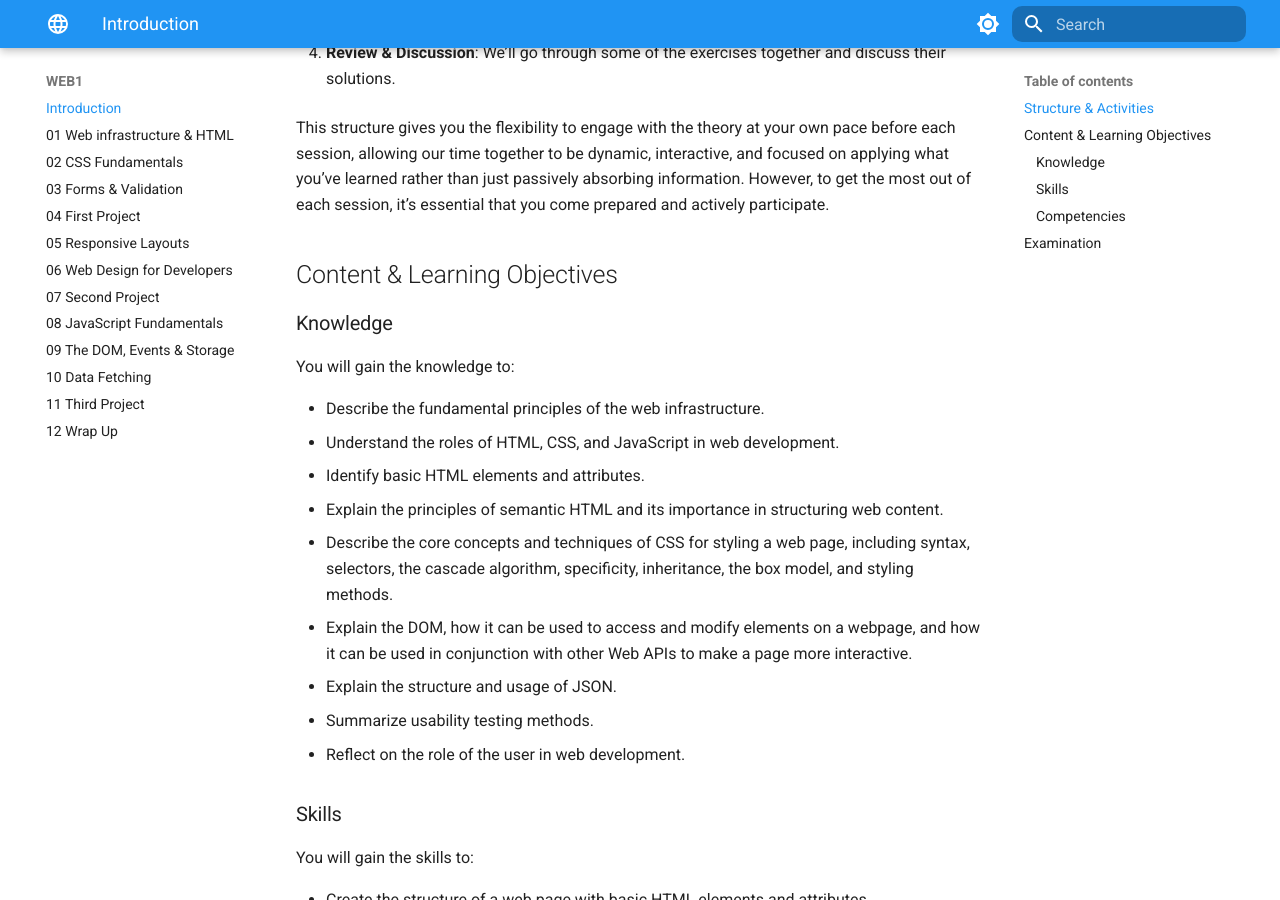
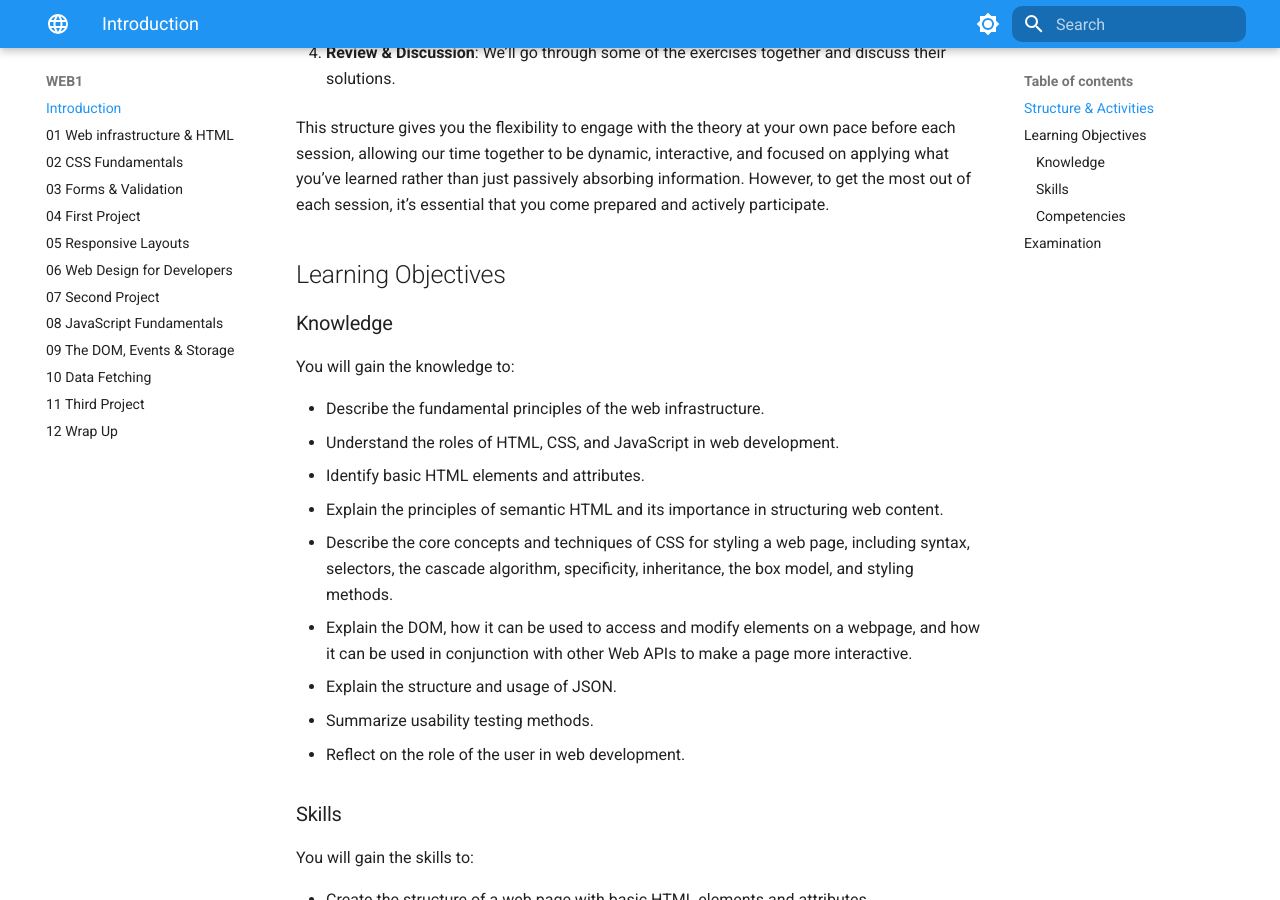
Before and after one commit to KasperKnop/WEB1, an MkDocs documentation site: the page built from docs/index.md, in a window 1280 px wide and 900 px high, scrolled down 669 px. Built offline with MkDocs 1.6.1 and Material for MkDocs 9.7.7, drawn with Linux system fonts in a browser that asks for light colours.

Commit message:
Changed title

```diff
--- a/docs/index.md
+++ b/docs/index.md
@@ -20,7 +20,7 @@ The course is structured into 12 sessions, covering 9 topics and 3 hands-on proj
 
 This structure gives you the flexibility to engage with the theory at your own pace before each session, allowing our time together to be dynamic, interactive, and focused on applying what you’ve learned rather than just passively absorbing information. However, to get the most out of each session, it’s essential that you come prepared and actively participate.
 
-## Content & Learning Objectives
+## Learning Objectives
 
 ### Knowledge
 
```
